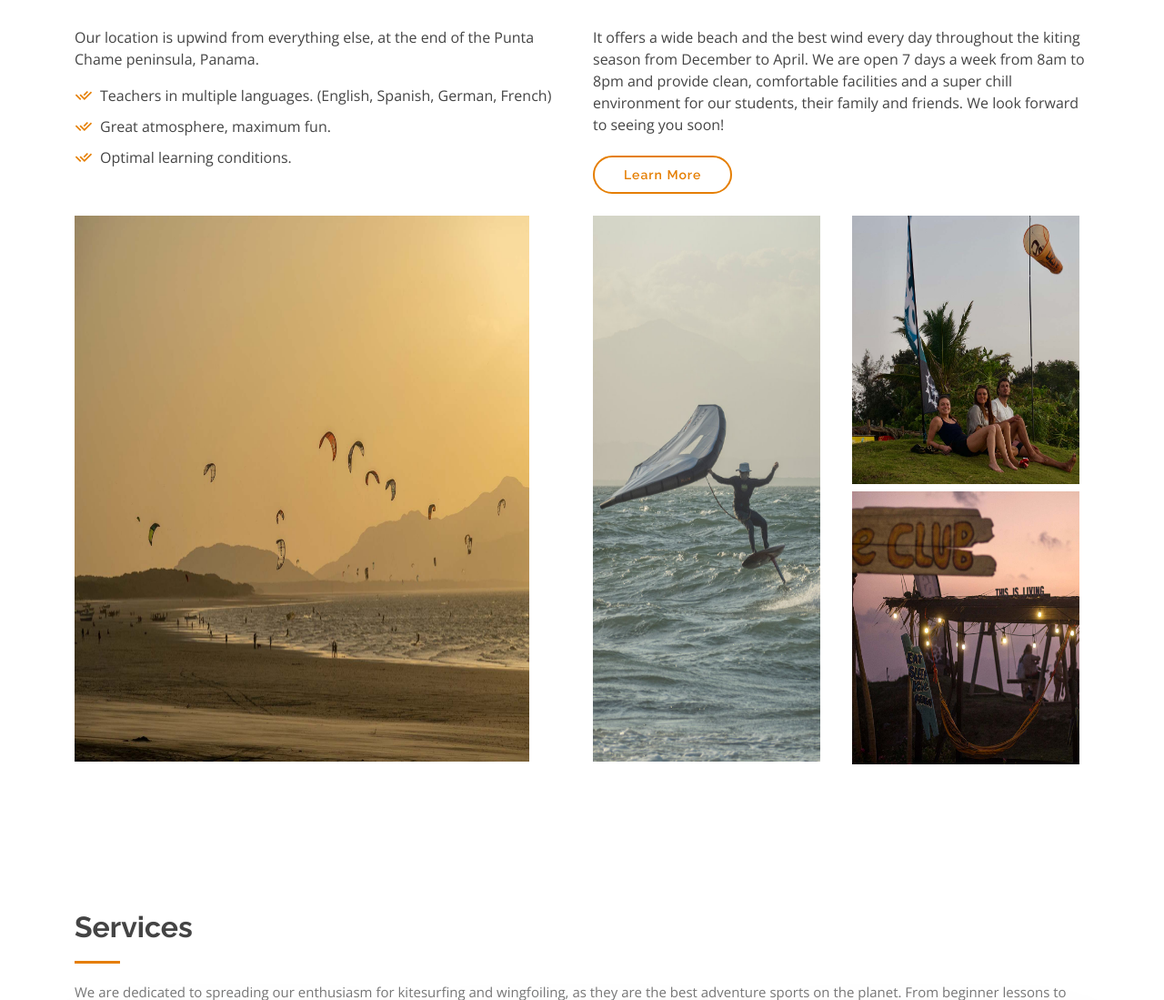
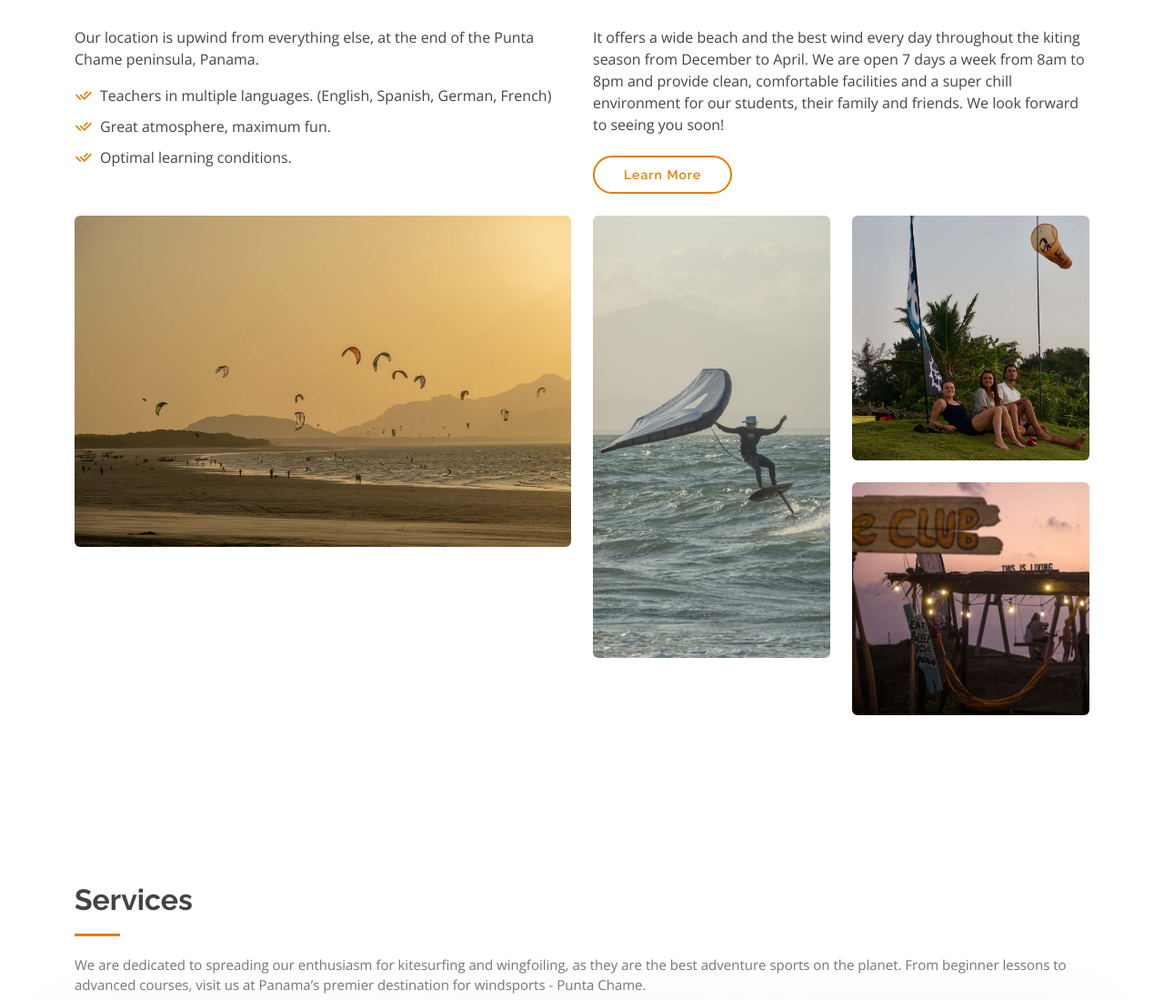
Before and after one commit to mcorkidi/machete, a Django app: page / in a window 1280 px wide. Shown: the part 1073-2172 px from the top of the page at 91% size. Run offline with Django 4.2, Linux system fonts and the light colour scheme; some libraries are stand-ins or nearby versions.

Commit message:
index fix

```diff
--- a/core/machete/templates/machete/index.html
+++ b/core/machete/templates/machete/index.html
@@ -83,15 +83,15 @@
             </div>
           </div>
           <div class="row mt-4">
-            <div class="col-lg-6">
-              <img src="{% static 'machete/assets/img/hero-bg.jpg' %}"  style="width:500px;height:600px;" alt="">
+            <div class="col-lg-6 col-md-12 mb-4 mb-lg-0">
+              <img src="{% static 'machete/assets/img/hero-bg.jpg' %}" class="w-100 shadow-1-strong rounded mb-4" alt="">
             </div>
-            <div class="col-lg-3 ">
-              <img src="{% static 'machete/assets/img/winger1.jpg' %}"  style="width:250px;height:600px;" alt="">
+            <div class="col-lg-3 col-md-12 mb-4 mb-lg-0">
+              <img src="{% static 'machete/assets/img/winger1.jpg' %}" class="w-100 shadow-1-strong rounded mb-4" alt="">
             </div>
-            <div class="col-lg-3">
-              <img class="mb-2" src="{% static 'machete/assets/img/friends.jpg' %}"  style="width:250px;height:295px;" alt="">
-              <img src="{% static 'machete/assets/img/cluber.jpg' %}"  style="width:250px;height:300px;" alt="">
+            <div class="col-lg-3 col-md-12 mb-4 mb-lg-0">
+              <img src="{% static 'machete/assets/img/friends.jpg' %}" class="w-100 shadow-1-strong rounded mb-4"  alt="">
+              <img src="{% static 'machete/assets/img/cluber.jpg' %}" class="w-100 shadow-1-strong rounded mb-4"  alt="">
             </div>
           </div>
 
```
